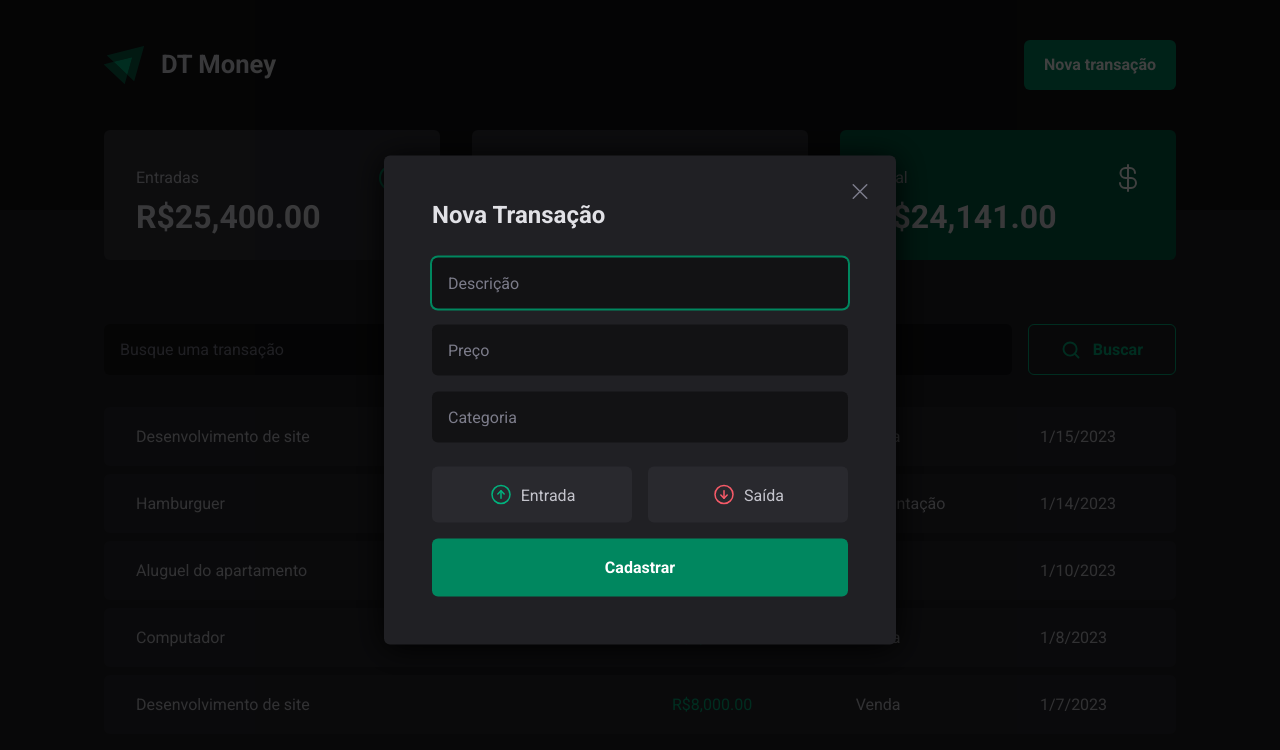
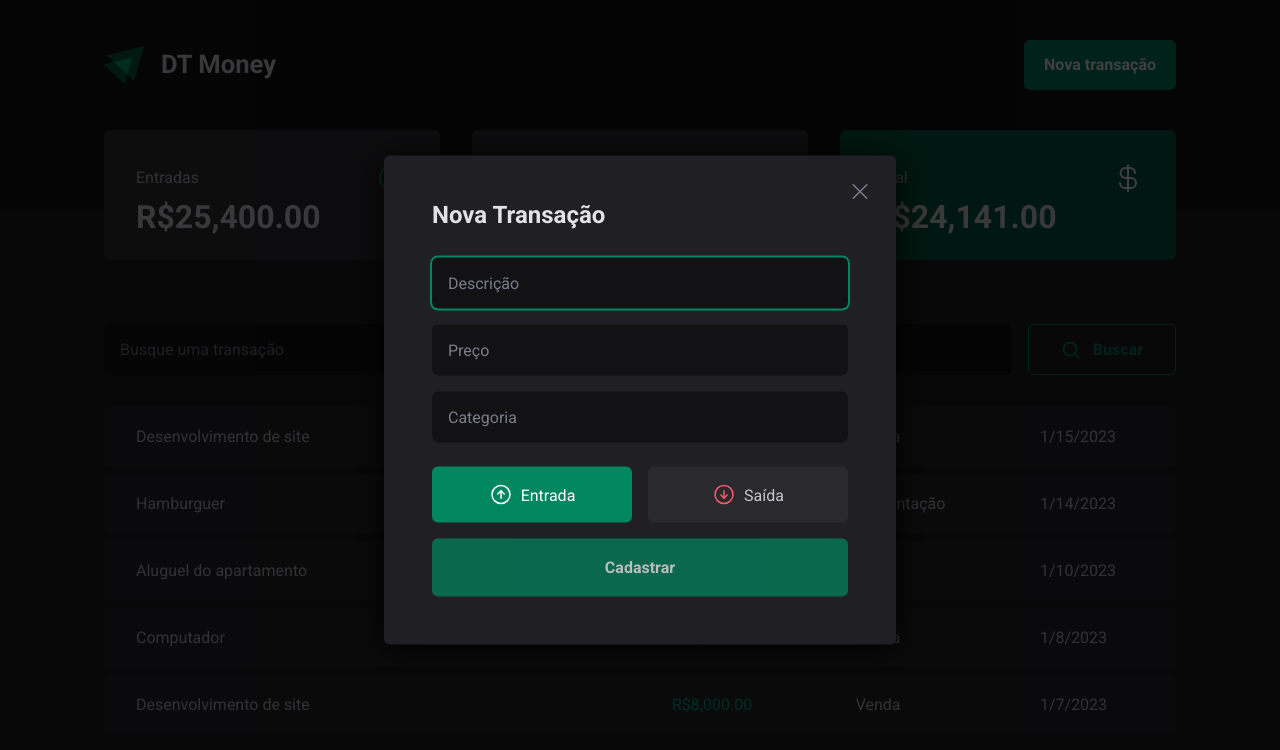
Before and after one commit to DarkMetaK/DT-Money, a React (Vite) app: page / in a window 1280 px wide. Both pictures are taken after a click on the button "Nova transação". Shown: the top 750 px of the page. Built offline with nearby package versions, Linux system fonts and the light colour scheme; data requests are answered from the project's data file.

Commit message:
Added search bar

```diff
--- a/package.json
+++ b/package.json
@@ -10,14 +10,18 @@
     "api": "json-server server.json -w -d 500"
   },
   "dependencies": {
+    "@hookform/resolvers": "^2.9.10",
     "@radix-ui/react-dialog": "^1.0.2",
     "@radix-ui/react-radio-group": "^1.1.0",
     "@types/styled-components": "^5.1.26",
+    "axios": "^1.2.2",
     "phosphor-react": "^1.4.1",
     "react": "^18.2.0",
     "react-dom": "^18.2.0",
+    "react-hook-form": "^7.42.1",
     "react-router-dom": "^6.6.2",
-    "styled-components": "^5.3.6"
+    "styled-components": "^5.3.6",
+    "yup": "^0.32.11"
   },
   "devDependencies": {
     "@types/react": "^18.0.26",
--- a/src/components/Button/styles.ts
+++ b/src/components/Button/styles.ts
@@ -19,10 +19,15 @@ export const MainButton = styled.button<IMainButton>`
   line-height: 1.6rem;
   cursor: pointer;
 
-  &:hover{
+  &:not(:disabled):hover{
     background-color: ${props => props.theme["green-700"]};
     transition: background-color 0.2s;
   }
 
+  &:disabled {
+    opacity: 0.7;
+    cursor: not-allowed;
+  }
+
   padding: ${props => PaddingOptions[props.size]}
 `
--- a/src/components/SearchBar/index.tsx
+++ b/src/components/SearchBar/index.tsx
@@ -1,14 +1,40 @@
+import { useContext } from "react";
+import { useForm } from "react-hook-form";
+import { yupResolver } from '@hookform/resolvers/yup';
+import * as yup from "yup";
 import { MagnifyingGlass } from 'phosphor-react'
+
 import { SearchBarContainer } from './styles'
+import { TransactionsContext } from "../../contexts/Transactions/TransactionsContext";
+
+interface ISearchForm {
+  query: string;
+}
 
 export function SearchBar() {
+  const { fetchTransactions } = useContext(TransactionsContext);
+
+  const schema = yup.object({
+    query: yup.string().required('Esse campo é obrigatório')
+  });
+
+  const { register, handleSubmit, formState: { isValid, isSubmitting } } = useForm<ISearchForm>({
+    resolver: yupResolver(schema),
+    mode: 'onChange'
+  });
+
+  async function handleSearchSubmit(data: ISearchForm) {
+    await fetchTransactions(data.query);
+  }
+
   return (
-    <SearchBarContainer>
+    <SearchBarContainer onSubmit={handleSubmit(handleSearchSubmit)}>
         <input
           type="text"
           placeholder='Busque uma transação'
+          {...register('query')}
         />
-        <button type='submit'>
+        <button type='submit' disabled={!isValid  || isSubmitting}>
           <MagnifyingGlass weight='bold' size={20}/>
           <strong>Buscar</strong>
         </button>
--- a/src/components/SearchBar/styles.ts
+++ b/src/components/SearchBar/styles.ts
@@ -34,7 +34,12 @@ export const SearchBarContainer = styled.form`
     align-items: center;
     gap: 0.75rem;
 
-    &:hover {
+    &:disabled {
+      opacity: 0.7;
+      cursor: not-allowed;
+    }
+
+    &:not(:disabled):hover {
       background-color: ${props => props.theme["green-500"]};
       color: ${props => props.theme.white};
       transition: background-color, color 0.2s;
--- a/src/components/Summary/index.tsx
+++ b/src/components/Summary/index.tsx
@@ -1,22 +1,11 @@
-import { useContext } from 'react';
 import { ArrowCircleDown, ArrowCircleUp, CurrencyDollar } from 'phosphor-react';
+import { useSummary } from '../../hooks/useSummary';
 
-import { TransactionsContext } from '../../contexts/Transactions/TransactionsContext';
 import { Card, SummaryContainer } from "./styles";
 
 export function Summary() {
 
-  const { transactions } = useContext(TransactionsContext)
-
-  const totalIncome = transactions.filter(item => item.type === 'income')
-  .reduce((acc, item) => {
-    return acc += item.price
-  }, 0)
-
-  const totalOutcome = transactions.filter(item => item.type === 'outcome')
-  .reduce((acc, item) => {
-    return acc += item.price
-  }, 0)
+  const {totalIncome, totalOutcome, totalBalance} = useSummary()
 
   return (
     <SummaryContainer>
@@ -47,7 +36,7 @@ export function Summary() {
           <span>Total</span>
           <CurrencyDollar size={32} color="#fff"/>
         </header>
-        <strong>{(totalIncome - totalOutcome).toLocaleString('default', {
+        <strong>{totalBalance.toLocaleString('default', {
           style: 'currency',
           currency: 'BRL'
         })}</strong>
--- a/src/components/TransactionDialog/index.tsx
+++ b/src/components/TransactionDialog/index.tsx
@@ -1,32 +1,77 @@
+import { useForm, Controller } from "react-hook-form";
+import { yupResolver } from '@hookform/resolvers/yup';
+import * as yup from "yup";
 import * as Dialog from '@radix-ui/react-dialog';
 import { ArrowCircleDown, ArrowCircleUp, X } from 'phosphor-react';
+
 import { Button } from '../Button';
-import { TransactionClose, TransactionContent, TransactionForm, TransactionOverlay, TransactionTitle, TransactionType, TransactionTypeButton } from './styles';
+import { ErrorMessage, TransactionClose, TransactionContent, TransactionForm, TransactionOverlay, TransactionTitle, TransactionType, TransactionTypeButton } from './styles';
+
+
+interface INewTransactionForm {
+  description: string,
+  price: number,
+  category: string,
+  type: 'income' | 'outcome'
+}
 
 export function TransactionDialog() {
+
+  const schema = yup.object({
+    description: yup.string().required('Esse campo é obrigatório'),
+    price: yup.number().min(0.1, 'O valor deve ser superior a 0').required('Esse campo é obrigatório').typeError('O valor inserido deve ser um número'),
+    category: yup.string().required('Esse campo é obrigatório'),
+    type: yup.string().required('O tipo da transação é obrigatório')
+  })
+
+  const { register, handleSubmit, formState: { errors, isValid, isSubmitting }, control } = useForm<INewTransactionForm>({
+    resolver: yupResolver(schema),
+    mode: 'onChange',
+    defaultValues: {
+      type: "income"
+    }
+  });
+
+  async function handleNewTransactionSubmit (data: INewTransactionForm) {
+    await new Promise(resolve => setTimeout(resolve, 2000))
+    console.log(data);
+  }
+
   return (
     <Dialog.Portal>
       <TransactionOverlay/>
       <TransactionContent>
         <TransactionTitle>Nova Transação</TransactionTitle>
-        <TransactionForm>
+        <TransactionForm onSubmit={handleSubmit(handleNewTransactionSubmit)}>
           <input
             type="text"
             placeholder='Descrição'
             required
+            {...register('description')}
           />
+          {errors.description && <ErrorMessage>{errors.description.message}</ErrorMessage>}
           <input
             type="number"
             placeholder='Preço'
             required
+            {...register('price')}
+            min={0}
           />
+          {errors.price && <ErrorMessage>{errors.price.message}</ErrorMessage>}
           <input
             type="text"
             placeholder='Categoria'
             required
+            {...register('category')}
           />
+          {errors.category && <ErrorMessage>{errors.category.message}</ErrorMessage>}
 
-          <TransactionType>
+          <Controller
+            control={control}
+            name='type'
+            render={({field}) => {
+              return (
+                <TransactionType onValueChange={field.onChange} value={field.value}>
                   <TransactionTypeButton variant='income' value='income'>
                     <ArrowCircleUp size={24} />
                     Entrada
@@ -36,8 +81,12 @@ export function TransactionDialog() {
                     Saída
                   </TransactionTypeButton>
                 </TransactionType>
+              )
+            }}
+          />
+          {errors.type && <ErrorMessage>{errors.type.message}</ErrorMessage>}
 
-          <Button type='submit' size='lg'>Cadastrar</Button>
+          <Button type='submit' size='lg' disabled={!isValid || isSubmitting}>Cadastrar</Button>
         </TransactionForm>
 
         <TransactionClose>
--- a/src/components/TransactionDialog/styles.ts
+++ b/src/components/TransactionDialog/styles.ts
@@ -113,3 +113,9 @@ export const TransactionTypeButton = styled(RadioGroup.Item)<ITransactionTypeBut
     }
   }
 `
+
+export const ErrorMessage = styled.p`
+  color: ${props => props.theme["red-300"]};
+  margin-bottom: .5rem;
+  margin-top: -.5rem;
+`
--- a/src/contexts/Transactions/TransactionsContext.tsx
+++ b/src/contexts/Transactions/TransactionsContext.tsx
@@ -7,14 +7,21 @@ export const TransactionsContext = createContext({} as ITransactionsContextType)
 export function TransactionsProvider({children}: ITransactionsProviderProps) {
   const [transactions, setTransactions] = useState<ITransactions[]>([]);
 
+  async function fetchTransactions(query?:string) {
+    const url = new URL('http://localhost:3000/transactions');
+
+    query && url.searchParams.append('q', query);
+
+    const data = await (await fetch(url)).json();
+    setTransactions(data);
+  }
+
   useEffect(() => {
-    fetch('http://localhost:3000/transactions')
-    .then(response => response.json())
-    .then(response => setTransactions(response!))
+    fetchTransactions();
   }, [])
 
   return (
-    <TransactionsContext.Provider value={{transactions}}>
+    <TransactionsContext.Provider value={{transactions, fetchTransactions}}>
       {children}
     </TransactionsContext.Provider>
   )
--- a/src/contexts/Transactions/types.ts
+++ b/src/contexts/Transactions/types.ts
@@ -11,6 +11,7 @@ export interface ITransactions {
 
 export interface ITransactionsContextType {
   transactions: ITransactions[];
+  fetchTransactions: (query?: string) => Promise<void>
 }
 
 export interface ITransactionsProviderProps {
--- /dev/null
+++ b/src/hooks/useSummary.ts
@@ -0,0 +1,24 @@
+import { useContext } from "react"
+import { TransactionsContext } from "../contexts/Transactions/TransactionsContext"
+
+export function useSummary() {
+  const { transactions } = useContext(TransactionsContext)
+
+  const totalIncome = transactions.filter(item => item.type === 'income')
+  .reduce((acc, item) => {
+    return acc += item.price
+  }, 0)
+
+  const totalOutcome = transactions.filter(item => item.type === 'outcome')
+  .reduce((acc, item) => {
+    return acc += item.price
+  }, 0)
+
+  const totalBalance = totalIncome - totalOutcome
+
+  return {
+    totalIncome,
+    totalOutcome,
+    totalBalance
+  }
+}
--- a/src/pages/Home/index.tsx
+++ b/src/pages/Home/index.tsx
@@ -1,9 +1,9 @@
 import { useContext } from "react";
+
 import { Header } from "../../components/Header";
 import { SearchBar } from "../../components/SearchBar";
 import { Summary } from "../../components/Summary";
 import { TransactionsContext } from "../../contexts/Transactions/TransactionsContext";
-
 import { PriceHighLight, TransactionsContainer, TransactionTable } from "./styles";
 
 export function Home() {
```
Also changed, not shown: 1 other file (tests, documents, lock files or other folders). Lines whose indentation alone changed are shown as unchanged.
